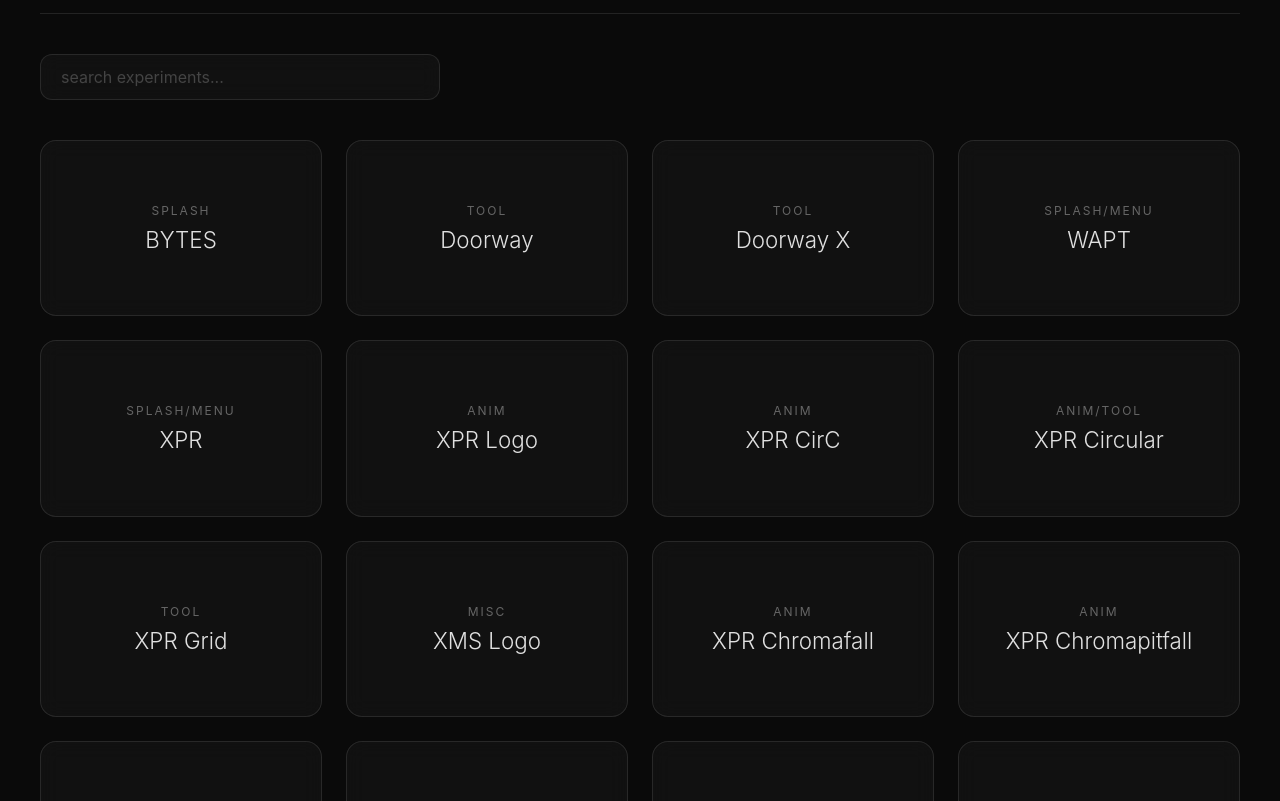
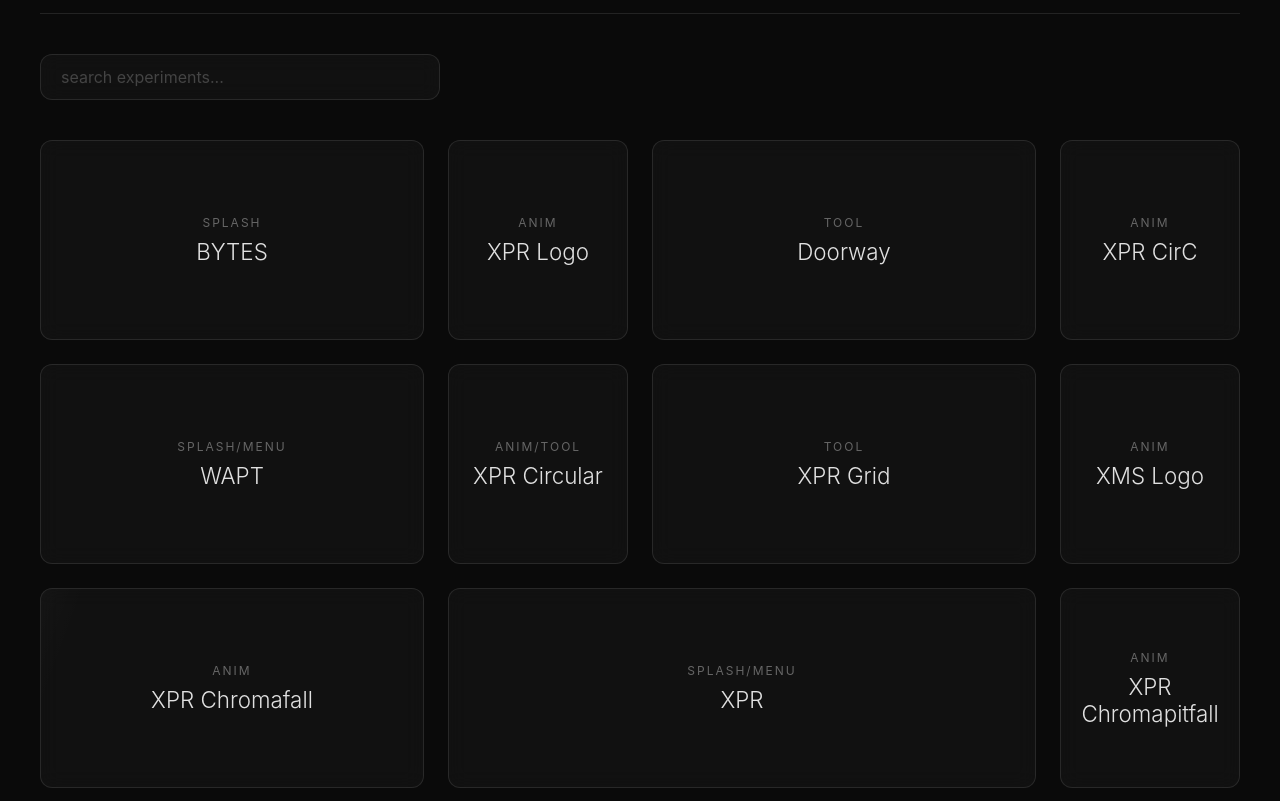
Before and after one commit to V3D3/ui-works, a plain HTML site: page index.html in a window 1280 px wide. Shown: the part 95-896 px from the top of the page. Drawn offline with Linux system fonts and the light colour scheme.

Commit message:
Refactor and minor aesthetic changes

```diff
--- a/index.html
+++ b/index.html
@@ -99,9 +99,10 @@
 
         .gallery {
             display: grid;
-            grid-template-columns: repeat(auto-fill, minmax(280px, 1fr));
+            grid-template-columns: repeat(auto-fill, minmax(180px, 1fr));
+            grid-auto-flow: dense;
             gap: 24px;
-            max-width: 1200px;
+            max-width: 1400px;
             margin: 0 auto;
             width: 100%;
         }
@@ -109,7 +110,7 @@
         .tile {
             background: var(--card-bg);
             border: 1px solid var(--card-border);
-            border-radius: 16px;
+            border-radius: 12px;
             padding: 24px;
             cursor: pointer;
             transition: all 0.4s cubic-bezier(0.165, 0.84, 0.44, 1);
@@ -119,9 +120,10 @@
             flex-direction: column;
             justify-content: center;
             align-items: center;
-            aspect-ratio: 16/10;
+            min-height: 200px;
             text-align: center;
             backdrop-filter: blur(10px);
+            grid-column: span var(--span, 1);
         }
 
         .tile:hover {
@@ -129,6 +131,31 @@
             border-color: var(--primary);
             background: rgba(255, 157, 0, 0.05);
             box-shadow: 0 20px 40px rgba(0,0,0,0.4), 0 0 0 1px var(--primary);
+        }
+
+        .shine-effect::after {
+            content: '';
+            position: absolute;
+            top: 0;
+            left: -150%;
+            width: 150%;
+            height: 100%;
+            background: linear-gradient(
+                90deg,
+                transparent,
+                rgba(255, 255, 255, 0.05),
+                rgba(255, 255, 255, 0.15),
+                rgba(255, 255, 255, 0.05),
+                transparent
+            );
+            transform: skewX(-20deg);
+            animation: shine 1.5s ease-in-out;
+            pointer-events: none;
+        }
+
+        @keyframes shine {
+            0% { left: -150%; }
+            100% { left: 150%; }
         }
 
         .tile::before {
@@ -268,38 +295,7 @@
     </div>
 
     <script>
-        const stuffdict = {
-            'Splash: BYTES': 'pages/bytes/bytes.html',
-            'Tool: Doorway': 'pages/doorway/doorway.html',
-            'Tool: Doorway X': 'pages/doorway/doorwayx.html',
-            'Splash/Menu: WAPT': 'pages/wapt/index.html',
-            'Splash/Menu: XPR': 'pages/xpr/xpr.html',
-            'Anim: XPR Logo': 'pages/xpr/xpr_logo.html',
-            'Anim: XPR CirC': 'pages/xpr/xpr_circ.html',
-            'Anim/Tool: XPR Circular': 'pages/xpr/xpr_circular.html',
-            'Tool: XPR Grid': 'pages/xpr/xpr_grid.html',
-            'XMS Logo': 'pages/xpr/xms_logo.html',
-            'Anim: XPR Chromafall': 'pages/xpr/xpr_chromafall.html',
-            'Anim: XPR Chromapitfall': 'pages/xpr/xpr_chromapitfall.html',
-            'Anim: XPR Chromarise': 'pages/xpr/xpr_chromarise.html',
-            'Anim: XPR Chromaswipe': 'pages/xpr/xpr_chromaswipe.html',
-            'Anim: XPR CirK': 'pages/xpr/xpr_cirk.html',
-            'Menu: XPR Engage': 'pages/xpr/xpr_engage.html',
-            'Anim: XPR Field': 'pages/xpr/xpr_field.html',
-            'Anim/Tool: XPR Focus': 'pages/xpr/xpr_focus.html',
-            'Anim: XPR Imitant': 'pages/xpr/xpr_imitant.html',
-            'Anim: XPR Tilt': 'pages/xpr/xpr_tilt.html',
-            'Anim: XPR Origin': 'pages/xpr/xpr_origin.html',
-            'Anim: XPR EXOrigin': 'pages/xpr/xpr_exorigin.html',
-            'Component: XPR Tipsy': 'pages/xpr/xpr_tipsy.html',
-            'Anim: XPR Crowd': 'pages/xpr/xpr_crowd.html',
-            'Menu: XPR Exhibit': 'pages/xpr/xpr_exhibit.html',
-            'Anim: XPR Frost': 'pages/xpr/xpr_frost.html',
-            'Anim: XPR Gradience': 'pages/xpr/xpr_gradience.html',
-            'Component: XPR Konami': 'pages/xpr/xpr_konami.html',
-            'Component: XPR Hyper': 'pages/xpr/xpr_hyper.html',
-        };
-
+        let projects = [];
         const container = document.getElementById('tile-container');
         const searchInput = document.getElementById('search-input');
         const overlay = document.getElementById('viewer-overlay');
@@ -307,26 +303,49 @@
         const viewerTitle = document.getElementById('viewer-title');
         const closeBtn = document.getElementById('close-btn');
 
+        async function init() {
+            try {
+                const response = await fetch('tiles.json');
+                if (!response.ok) throw new Error('Failed to load tiles.json');
+                projects = await response.json();
+                createTiles();
+            } catch (error) {
+                console.error('Error loading tiles:', error);
+                container.innerHTML = `
+                    <div style="grid-column: 1/-1; text-align: center; padding: 60px; color: #666; font-weight: 300;">
+                        <div style="font-size: 1.2rem; margin-bottom: 20px; color: var(--primary);">unable to load experiments</div>
+                        <p style="font-size: 0.9rem; opacity: 0.8;">
+                            This usually happens when viewed via the <code>file://</code> protocol.<br>
+                            Please run a local server (e.g., <code>npx serve</code>) to view the gallery.
+                        </p>
+                    </div>
+                `;
+            }
+        }
+
         function createTiles(filter = '') {
             container.innerHTML = '';
-            for (const [name, path] of Object.entries(stuffdict)) {
-                if (name.toLowerCase().includes(filter.toLowerCase())) {
+
+            projects.forEach(project => {
+                const searchStr = `${project.title} ${project.type} ${project.description || ''}`.toLowerCase();
+                if (searchStr.includes(filter.toLowerCase())) {
                     const tile = document.createElement('div');
                     tile.className = 'tile';
-
-                    const parts = name.split(': ');
-                    const type = parts.length > 1 ? parts[0] : 'Misc';
-                    const label = parts.length > 1 ? parts[1] : parts[0];
+                    tile.style.setProperty('--span', project.weight || 2);
 
                     tile.innerHTML = `
-                        <div class="tile-type">${type}</div>
-                        <div class="tile-name">${label}</div>
+                        <div class="tile-type">${project.type || 'Misc'}</div>
+                        <div class="tile-name">${project.title}</div>
                     `;
 
-                    tile.onclick = () => openViewer(name, path);
+                    if (project.description) {
+                        tile.title = project.description;
+                    }
+
+                    tile.onclick = () => openViewer(project.title, project.path);
                     container.appendChild(tile);
                 }
-            }
+            });
         }
 
         function openViewer(name, path) {
@@ -351,6 +370,20 @@
         searchInput.oninput = (e) => createTiles(e.target.value);
         closeBtn.onclick = closeViewer;
 
+        function triggerRandomShine() {
+            const tiles = document.querySelectorAll('.tile');
+            if (tiles.length > 0) {
+                const randomTile = tiles[Math.floor(Math.random() * tiles.length)];
+                randomTile.classList.add('shine-effect');
+                setTimeout(() => {
+                    randomTile.classList.remove('shine-effect');
+                }, 2000);
+            }
+
+            const nextDelay = Math.floor(Math.random() * 2000) + 5000; // 5-7s
+            setTimeout(triggerRandomShine, nextDelay);
+        }
+
         // Escape to close
         window.onkeydown = (e) => {
             if (e.key === 'Escape' && overlay.style.display === 'flex') {
@@ -359,7 +392,9 @@
         };
 
         // Initialize
-        createTiles();
+        init().then(() => {
+            setTimeout(triggerRandomShine, 5000); // Start after 5s
+        });
     </script>
 </body>
 </html>
--- /dev/null
+++ b/tiles.json
@@ -0,0 +1,181 @@
+[
+    {
+        "title": "BYTES",
+        "type": "Splash",
+        "path": "pages/bytes/bytes.html",
+        "weight": 2,
+        "description": "Personalized splash experience."
+    },
+    {
+        "title": "XPR Logo",
+        "type": "Anim",
+        "path": "pages/xpr/xpr_logo.html",
+        "weight": 1
+    },
+    {
+        "title": "Doorway",
+        "type": "Tool",
+        "path": "pages/doorway/doorway.html",
+        "weight": 2,
+        "description": "Minimalist text analysis utility."
+    },
+    {
+        "title": "XPR CirC",
+        "type": "Anim",
+        "path": "pages/xpr/xpr_circ.html",
+        "weight": 1
+    },
+    {
+        "title": "WAPT",
+        "type": "Splash/Menu",
+        "path": "pages/wapt/index.html",
+        "weight": 2,
+        "description": "Themeable dashboard and menu system."
+    },
+    {
+        "title": "XPR Circular",
+        "type": "Anim/Tool",
+        "path": "pages/xpr/xpr_circular.html",
+        "weight": 1
+    },
+    {
+        "title": "XPR Grid",
+        "type": "Tool",
+        "path": "pages/xpr/xpr_grid.html",
+        "weight": 2
+    },
+    {
+        "title": "XMS Logo",
+        "type": "Anim",
+        "path": "pages/xpr/xms_logo.html",
+        "weight": 1
+    },
+    {
+        "title": "XPR Chromafall",
+        "type": "Anim",
+        "path": "pages/xpr/xpr_chromafall.html",
+        "weight": 2
+    },
+    {
+        "title": "XPR",
+        "type": "Splash/Menu",
+        "path": "pages/xpr/xpr.html",
+        "weight": 3,
+        "description": "Core interface for XPR experiments."
+    },
+    {
+        "title": "XPR Chromapitfall",
+        "type": "Anim",
+        "path": "pages/xpr/xpr_chromapitfall.html",
+        "weight": 1
+    },
+    {
+        "title": "Doorway X",
+        "type": "Tool",
+        "path": "pages/doorway/doorwayx.html",
+        "weight": 2,
+        "description": "Advanced text analysis utility."
+    },
+    {
+        "title": "XPR Chromarise",
+        "type": "Anim",
+        "path": "pages/xpr/xpr_chromarise.html",
+        "weight": 1
+    },
+    {
+        "title": "XPR Chromaswipe",
+        "type": "Anim",
+        "path": "pages/xpr/xpr_chromaswipe.html",
+        "weight": 1
+    },
+    {
+        "title": "XPR CirK",
+        "type": "Anim",
+        "path": "pages/xpr/xpr_cirk.html",
+        "weight": 2
+    },
+    {
+        "title": "XPR Engage",
+        "type": "Menu",
+        "path": "pages/xpr/xpr_engage.html",
+        "weight": 1
+    },
+    {
+        "title": "XPR Field",
+        "type": "Anim",
+        "path": "pages/xpr/xpr_field.html",
+        "weight": 1
+    },
+    {
+        "title": "XPR Focus",
+        "type": "Anim/Tool",
+        "path": "pages/xpr/xpr_focus.html",
+        "weight": 2
+    },
+    {
+        "title": "XPR Imitant",
+        "type": "Anim",
+        "path": "pages/xpr/xpr_imitant.html",
+        "weight": 1
+    },
+    {
+        "title": "XPR Tilt",
+        "type": "Anim",
+        "path": "pages/xpr/xpr_tilt.html",
+        "weight": 1
+    },
+    {
+        "title": "XPR Origin",
+        "type": "Anim",
+        "path": "pages/xpr/xpr_origin.html",
+        "weight": 2
+    },
+    {
+        "title": "XPR EXOrigin",
+        "type": "Anim",
+        "path": "pages/xpr/xpr_exorigin.html",
+        "weight": 1
+    },
+    {
+        "title": "XPR Tipsy",
+        "type": "Component",
+        "path": "pages/xpr/xpr_tipsy.html",
+        "weight": 1
+    },
+    {
+        "title": "XPR Crowd",
+        "type": "Anim",
+        "path": "pages/xpr/xpr_crowd.html",
+        "weight": 2
+    },
+    {
+        "title": "XPR Exhibit",
+        "type": "Menu",
+        "path": "pages/xpr/xpr_exhibit.html",
+        "weight": 2
+    },
+    {
+        "title": "XPR Frost",
+        "type": "Anim",
+        "path": "pages/xpr/xpr_frost.html",
+        "weight": 1
+    },
+    {
+        "title": "XPR Gradience",
+        "type": "Anim",
+        "path": "pages/xpr/xpr_gradience.html",
+        "weight": 1
+    },
+    {
+        "title": "XPR Konami",
+        "type": "Component",
+        "path": "pages/xpr/xpr_konami.html",
+        "weight": 1
+    },
+    {
+        "title": "XPR Hyper",
+        "type": "Component",
+        "path": "pages/xpr/xpr_hyper.html",
+        "weight": 2
+    }
+]
```
Also changed, not shown: README.md.
